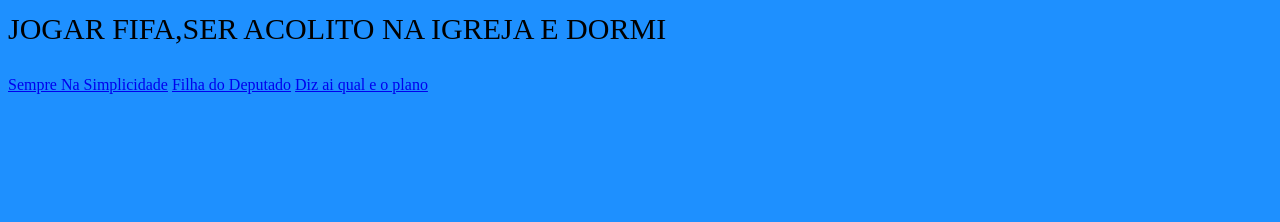
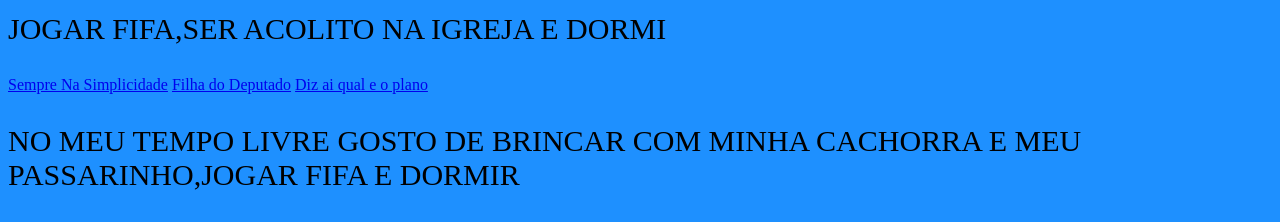
Before and after one commit to carlosgarcia1807/primeiro-site, a plain HTML site: page index.html in a window 1280 px wide. Shown: the part 1106-1328 px from the top of the page. Before the commit the page ends 1208 px from the top, so only its background shows below. Drawn offline with Linux system fonts and the light colour scheme.

Commit message:
falei sobre meus hobbies

```diff
--- a/index.html
+++ b/index.html
@@ -20,5 +20,6 @@
     <a href="https://www.youtube.com/watch?v=I51kJoQ-JQE">Sempre Na Simplicidade</a>
     <a href="https://www.youtube.com/watch?v=B3BYqZS6lUM&pp=ygUHZnVuayBpZw%3D%3D">Filha do Deputado</a>
     <a href="https://www.youtube.com/watch?v=1NY-2dZphF0&pp=ygUHZnVuayBpZw%3D%3D">Diz ai qual e o plano</a>
+    <p class="site2">No meu tempo livre gosto de brincar com minha cachorra e meu passarinho,jogar fifa e dormir</p>
 </body>
 </html>
```
